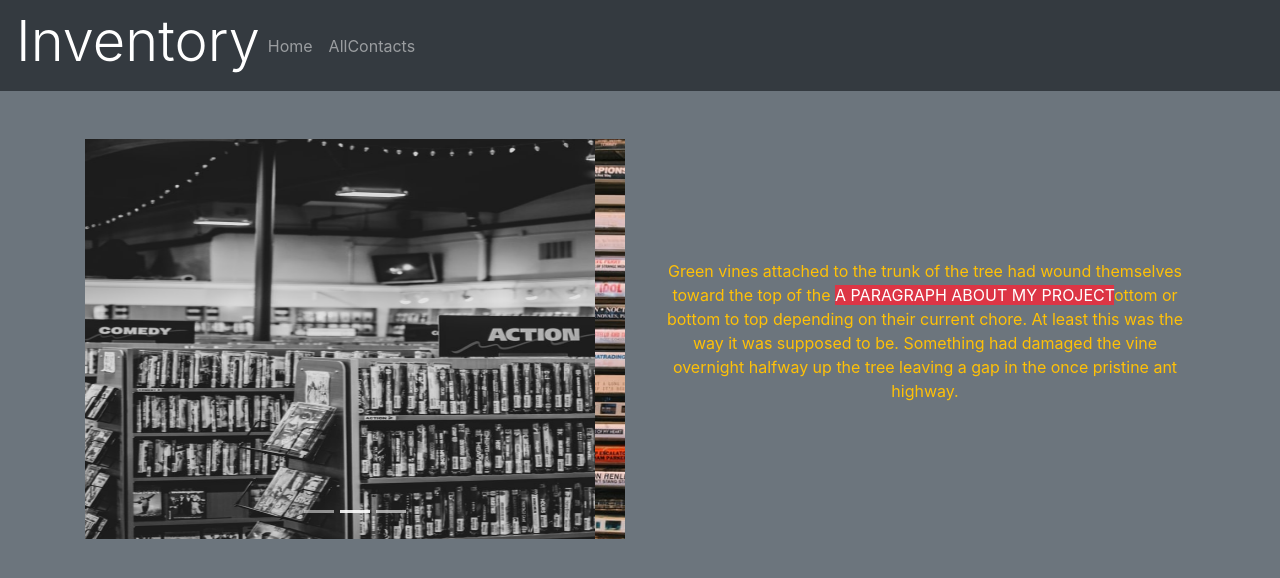
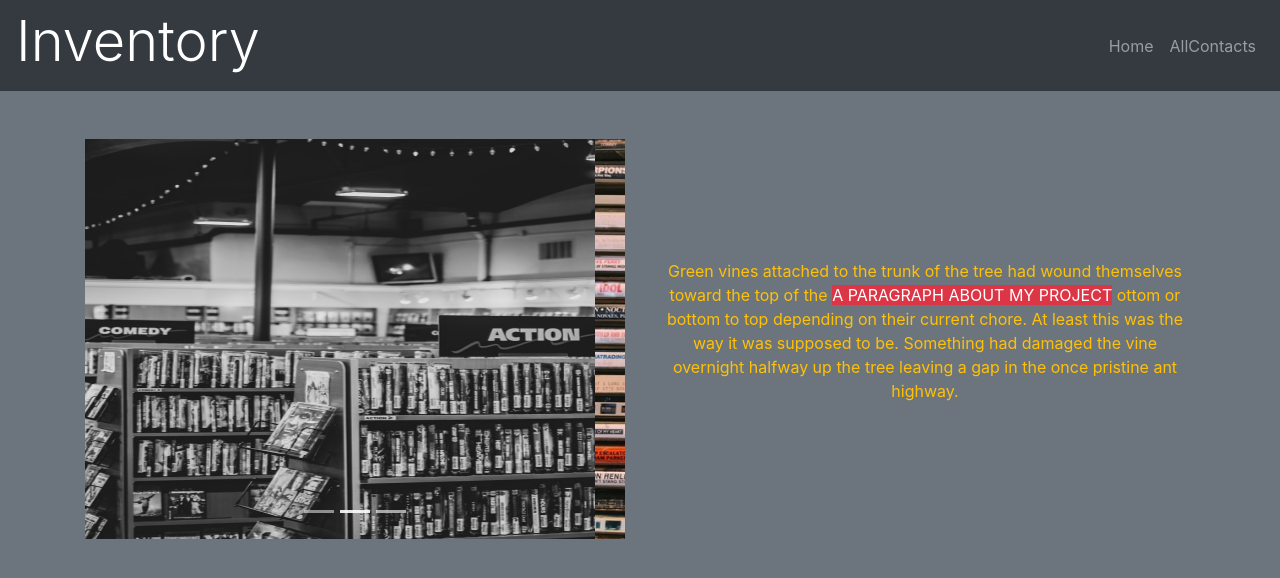
Before and after one commit to JeffACate/Inventory_Project, a React (Create React App) app in the folder src/client/app/: page / in a window 1280 px wide. Shown: the top 578 px of the page. Built offline with nearby package versions, Linux system fonts and the light colour scheme.

Commit message:
Updated README and To Dos.

```diff
--- a/src/client/app/src/components/AllContacts.js
+++ b/src/client/app/src/components/AllContacts.js
@@ -1,5 +1,4 @@
 import React, { useEffect, useState }  from 'react';
-import Contact from '../models/Contact';
 
 export default function AllContacts() {
     const [contacts, getContacts] = useState(null);
--- a/src/client/app/src/components/Home.js
+++ b/src/client/app/src/components/Home.js
@@ -6,7 +6,7 @@
         <div className="row pt-2 justify-content-center" hidden>
             <h1>Inventory App</h1>
         </div>
-        <div className="row" id="Car">
+        <div className="row">
             <div id="carouselExampleSlidesOnly" className=" col-sm-6  carousel slide w-50 h-75" data-ride="carousel">
                 <ol className="carousel-indicators">
                     <li data-target="#carouselExampleIndicators" data-slide-to="0" ></li>
@@ -26,20 +26,9 @@
                 </div>
             </div>
             <div className="col-sm-6 text-center align-content-center ">
-                <p>Green vines attached to the trunk of the tree had wound themselves toward the top of the <span className=" bg-danger text-white">A PARAGRAPH ABOUT MY PROJECT</span>ottom or bottom to top depending on their current chore. At least this was the way it was supposed to be. Something had damaged the vine overnight halfway up the tree leaving a gap in the once pristine ant highway.</p>
+                <p>Green vines attached to the trunk of the tree had wound themselves toward the top of the <span className=" bg-danger text-white">A PARAGRAPH ABOUT MY PROJECT</span> ottom or bottom to top depending on their current chore. At least this was the way it was supposed to be. Something had damaged the vine overnight halfway up the tree leaving a gap in the once pristine ant highway.</p>
             </div>
 
-        </div>
-
-
-
-
-
-
-        <div className="row justify-content-left" hidden>
-            <div className="col-sm-6">
-                <img src="../../img/inventory.jpg" className="image-responsive"/>
-            </div>
         </div>
         </>
     );
--- a/src/client/app/src/components/NavBar.js
+++ b/src/client/app/src/components/NavBar.js
@@ -1,5 +1,5 @@
 import React from "react";
-import { BrowserRouter, Link, Route, Router } from "react-router-dom";
+import { BrowserRouter, Link, Route } from "react-router-dom";
 import AllContacts from "./AllContacts";
 import Home from "./Home";
 
@@ -14,7 +14,7 @@
             <button className="navbar-toggler" type="button" data-toggle="collapse" data-target="#navbarSupportedContent" aria-controls="navbarSupportedContent" aria-expanded="false" aria-label="Toggle navigation">
               <span className="navbar-toggler-icon"></span>
             </button>
-            <div className="collapse navbar-collapse nav-right" id="navbarSupportedContent">
+            <div className="collapse navbar-collapse justify-content-end" id="navbarSupportedContent">
               <ul className="nav navbar-nav center">
                 <li className="nav-item">
                   <Link to="/" className="nav-link">Home<span className="sr-only">(current)</span></Link>
@@ -64,7 +64,7 @@
 
 
 
-{/* // <ul className="nav">
+//  <ul className="nav">
 // <li className="nav-item">
 //   <Link to="/" className="nav-link">Home</Link>
 // </li>
@@ -74,4 +74,4 @@
 // <li className="nav-item">
 //   <Link to="/" className="nav-link">Search</Link>
 // </li>
-// </ul> */}
+// </ul>
```
Also changed, not shown: 1 other file (tests, documents, lock files or other folders).
